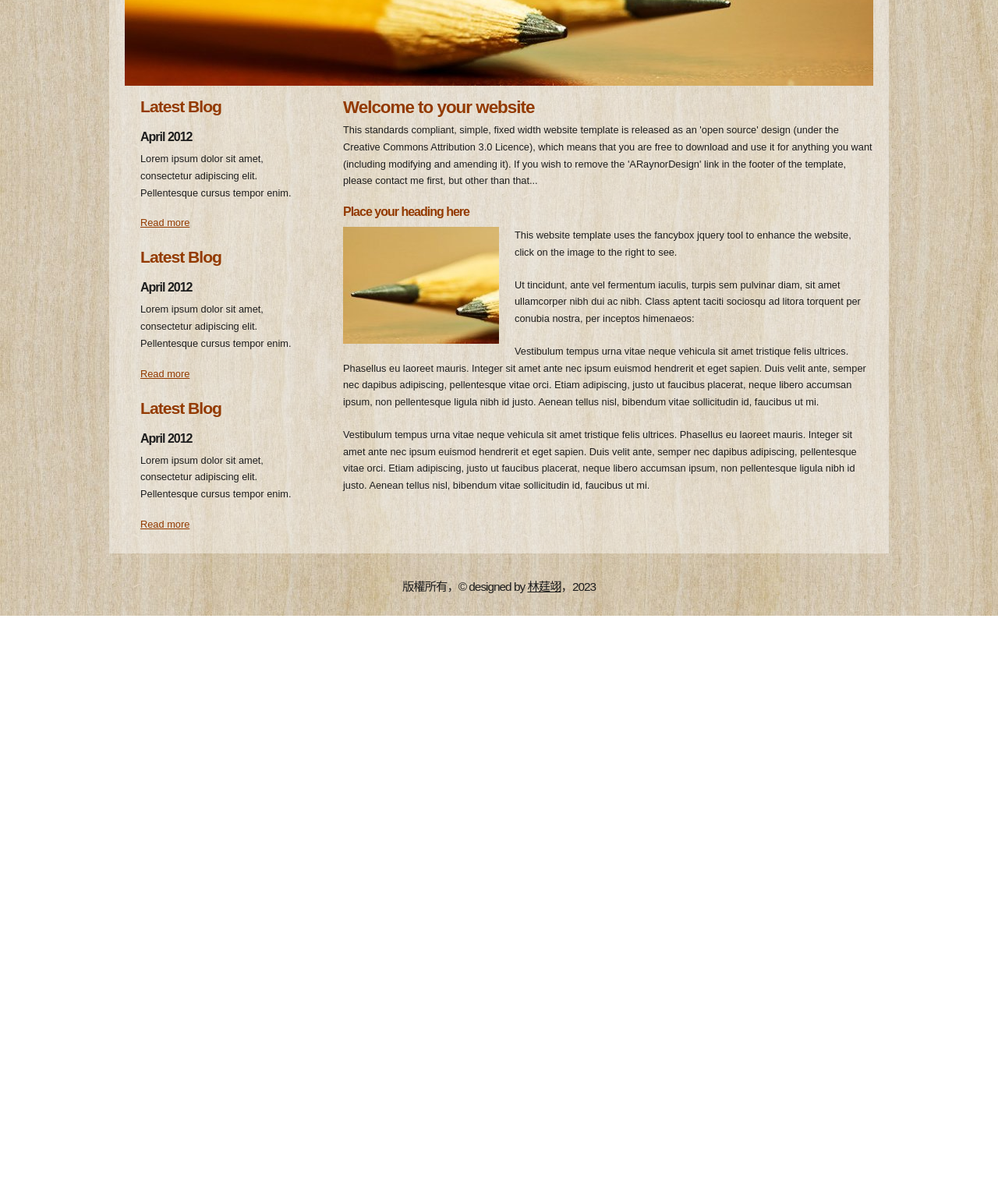
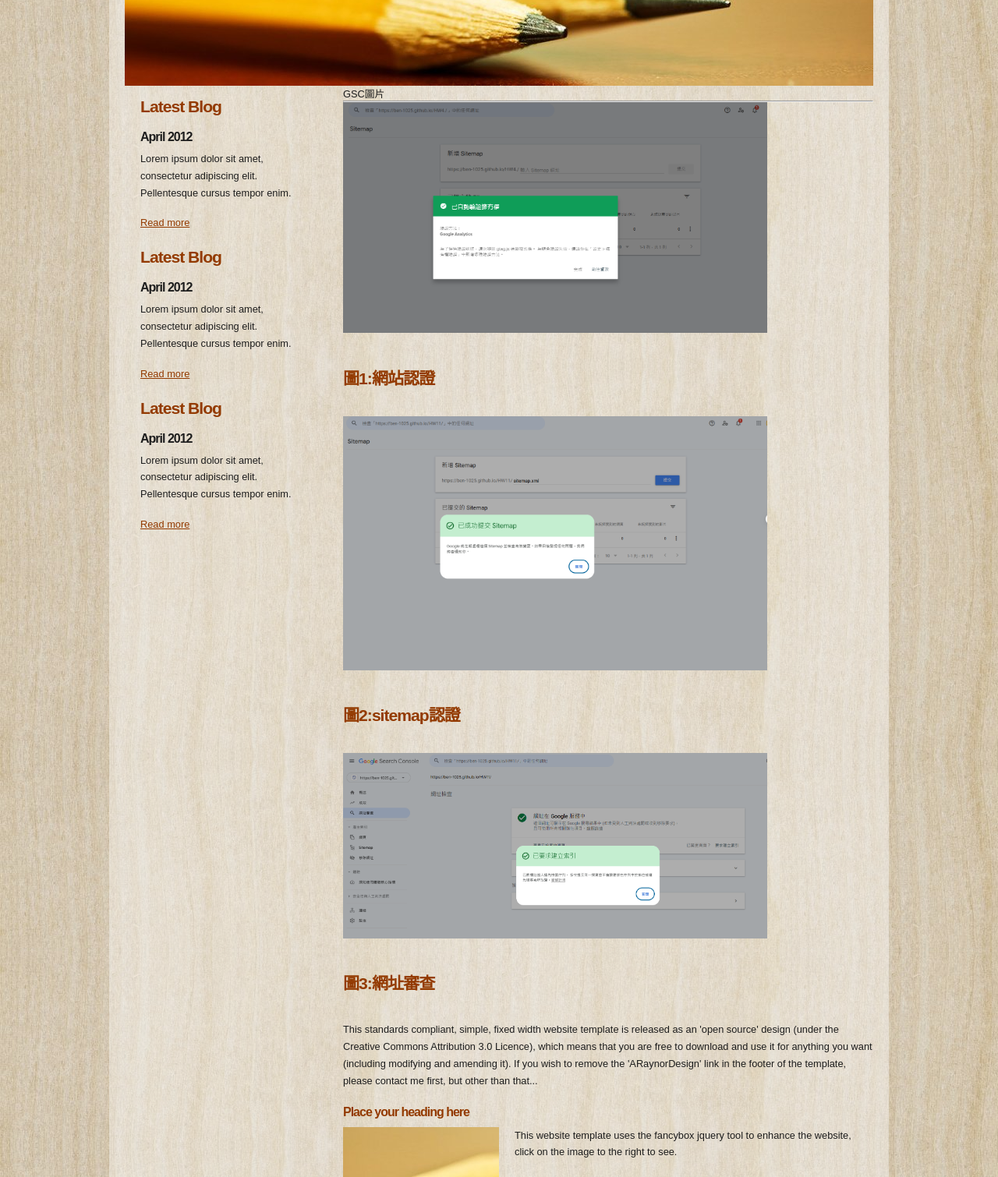
Before and after one commit to BEN-1025/HW11, a plain HTML site: page a5.html in a window 1280 px wide. Shown: the part 280-1790 px from the top of the page at 78% size. Before the commit the page ends 1070 px from the top, so only its background shows below. Drawn offline with Linux system fonts and the light colour scheme.

Commit message:
Add files via upload

```diff
--- a/a5.html
+++ b/a5.html
@@ -7,6 +7,7 @@
   <meta name="keywords" content="enter your keywords here" />
   <meta http-equiv="content-type" content="text/html; charset=utf-8" />
   <link rel="stylesheet" type="text/css" href="css/style.css" />
+  <link rel="stylesheet" type="text/css" href="mystyle.css" />
   <script type="text/javascript" src="js/jquery.min.js"></script>
   <script type="text/javascript" src="js/jquery.easing.min.js"></script>
   <script type="text/javascript" src="js/jquery.lavalamp.min.js"></script>
@@ -67,8 +68,23 @@
 		</div><!--close slider-wrapper-->
 	  </div><!--close banner_image-->
       <div id="content">
-        <div class="content_item">
-          <h1>Welcome to your website</h1>
+        <div class="content_item">GSC圖片
+        <hr>
+        <p>
+          <img src="images/GSC1.png" width="80%">
+          <h2>圖1:網站認證</h2>
+        </p>
+        <p>
+          <img src="images/GSC2.png" width="80%">
+          <h2>圖2:sitemap認證</h2>
+        </p>
+        <p>
+          <img src="images/GSC3.png" width="80%">
+          <h2>圖3:網址審查</h2>
+        </p>
+
+
+
           <p>This standards compliant, simple, fixed width website template is released as an 'open source' design (under the Creative Commons Attribution 3.0 Licence), which means that you are free to download and use it for anything you want (including modifying and amending it). If you wish to remove the 'ARaynorDesign' link in the footer of the template, please contact me first, but other than that...</p>
           <h3>Place your heading here</h3>
           <div style="width:200px; float:left; padding: 0px 20px 10px 0px;"><img alt="image" src="images/image.jpg" /></div>
```
Also changed, not shown: images/GSC2.png (added), images/GSC3.png (added).
